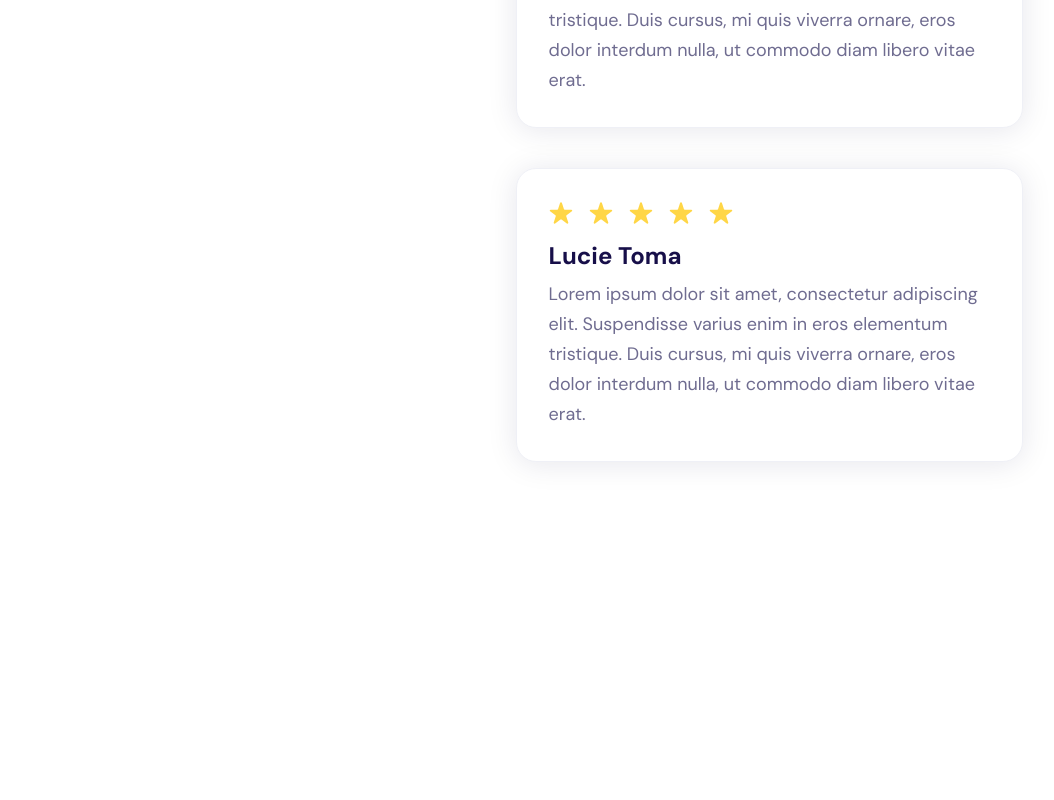
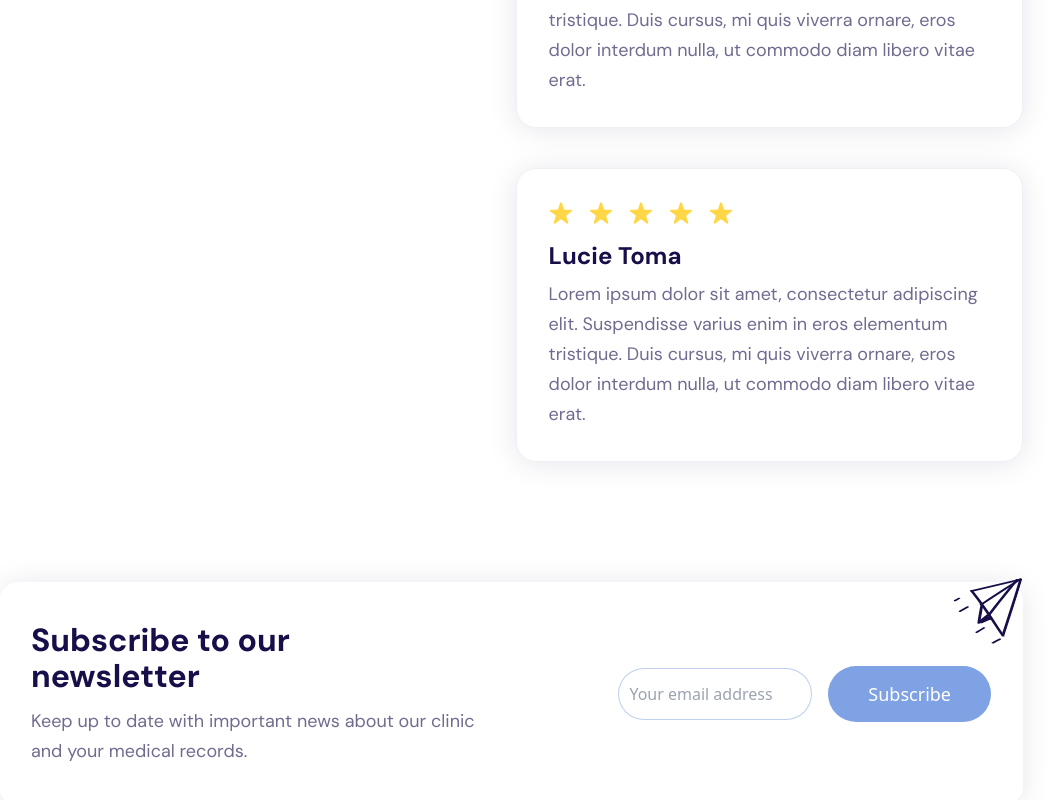
Before and after one commit to bismarkboateng/Clinicx, a React (Vite) app: page / in a window 1280 px wide. Shown: the part 5712-6512 px from the top of the page, without its empty margins (129-1183 px from the left). Before the commit the page ends 6214 px from the top, so only its background shows below. Built offline with nearby package versions, Linux system fonts and the light colour scheme; a web font is replaced by a local one.

Commit message:
implement Subscribe component 🤌

```diff
--- a/src/assets/index.js
+++ b/src/assets/index.js
@@ -47,3 +47,6 @@ export { default as King } from "./images/King.svg"
 
 // testimonial component
 export { default as Star } from "./images/Star.svg"
+
+// newsletter
+export { default as Subscribe } from "./images/subscribe.svg"
--- a/src/components/Subscribe/index.jsx
+++ b/src/components/Subscribe/index.jsx
@@ -1,7 +1,45 @@
 
+import { Subscribe } from "../../assets"
+import { Buttonwrapper } from ".."
 
 export default function index() {
   return (
-    <div>Subscribe component</div>
+    <section className="relative w-[90%] xl:w-[80%] 2xl:w-[78%] mx-auto
+      p-8 md:py-[40px] bg-white shadow-card rounded-[20px] mt-20">
+      <img
+        src={Subscribe}
+        alt="send"
+        className="absolute right-0 top-[-9%]"
+      />
+
+      <div className="flex flex-col lg:flex-row 2xl:flex-row 2xl:gap-20">
+        <div className="flex flex-col">
+          <h2 className="text-[#170f49] font-DM text-[32px] font-bold
+            leading-9 lg:w-[50%] 2xl:w-[100%]">
+            Subscribe to our newsletter
+          </h2>
+          <p className="text-[#6f6c90] font-DM text-lg leading-[30px] mt-3
+            lg:w-[80%] 2xl:w-[100%]">
+            Keep up to date with important news about our clinic and your medical records.
+          </p>
+        </div>
+
+        <div className="flex flex-col md:flex-row md:items-center gap-4">
+          <input
+            placeholder="Your email address"
+            className="w-[100%] py-[13px] pl-[10px] mt-3 mb-3 rounded-[100px]
+              border border-[#7ea2e480] bg-white text-[eff0f6]
+              focus:border-[#7ea2e480] outline-none"
+          />
+
+          <Buttonwrapper>
+            <button className="bg-[#7ea2e4] rounded-[100px] py-[14px] px-[40px] text-lg
+              font-medium text-white w-[100%]">
+              Subscribe
+            </button>
+          </Buttonwrapper>
+        </div>
+      </div>
+    </section>
   )
 }
--- a/src/pages/Home/index.jsx
+++ b/src/pages/Home/index.jsx
@@ -1,7 +1,7 @@
 import {
   Navbar, Herosection, Services,
   Experience, Values, Appointment,
-  Team, Guiding, Testimonial
+  Team, Guiding, Testimonial, Subscribe
 } from "../../components"
 
 
@@ -17,6 +17,7 @@ export default function index() {
       <Team />
       <Guiding />
       <Testimonial />
+      <Subscribe />
     </main>
   )
 }
```
Also changed, not shown: src/assets/images/subscribe.svg (added).
